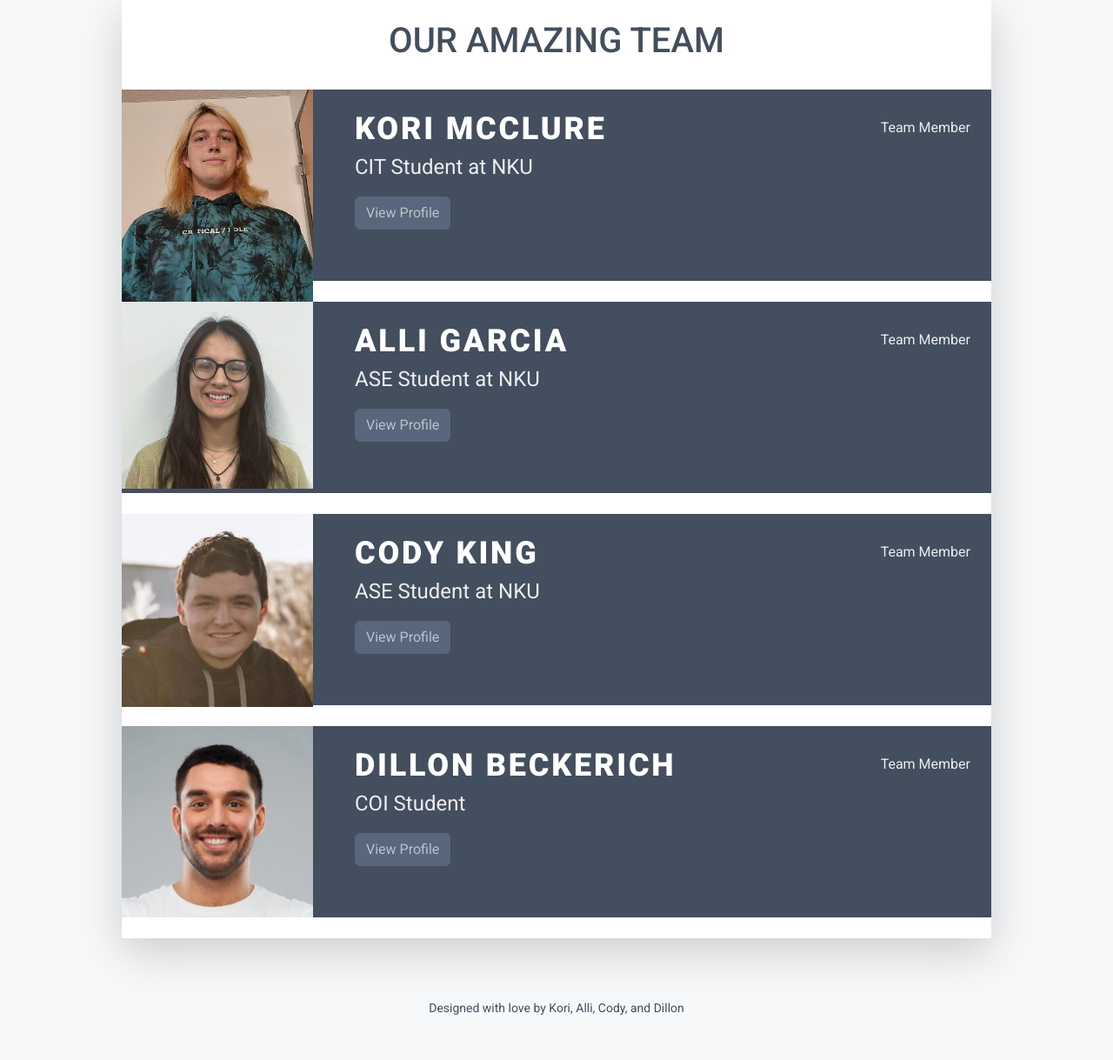
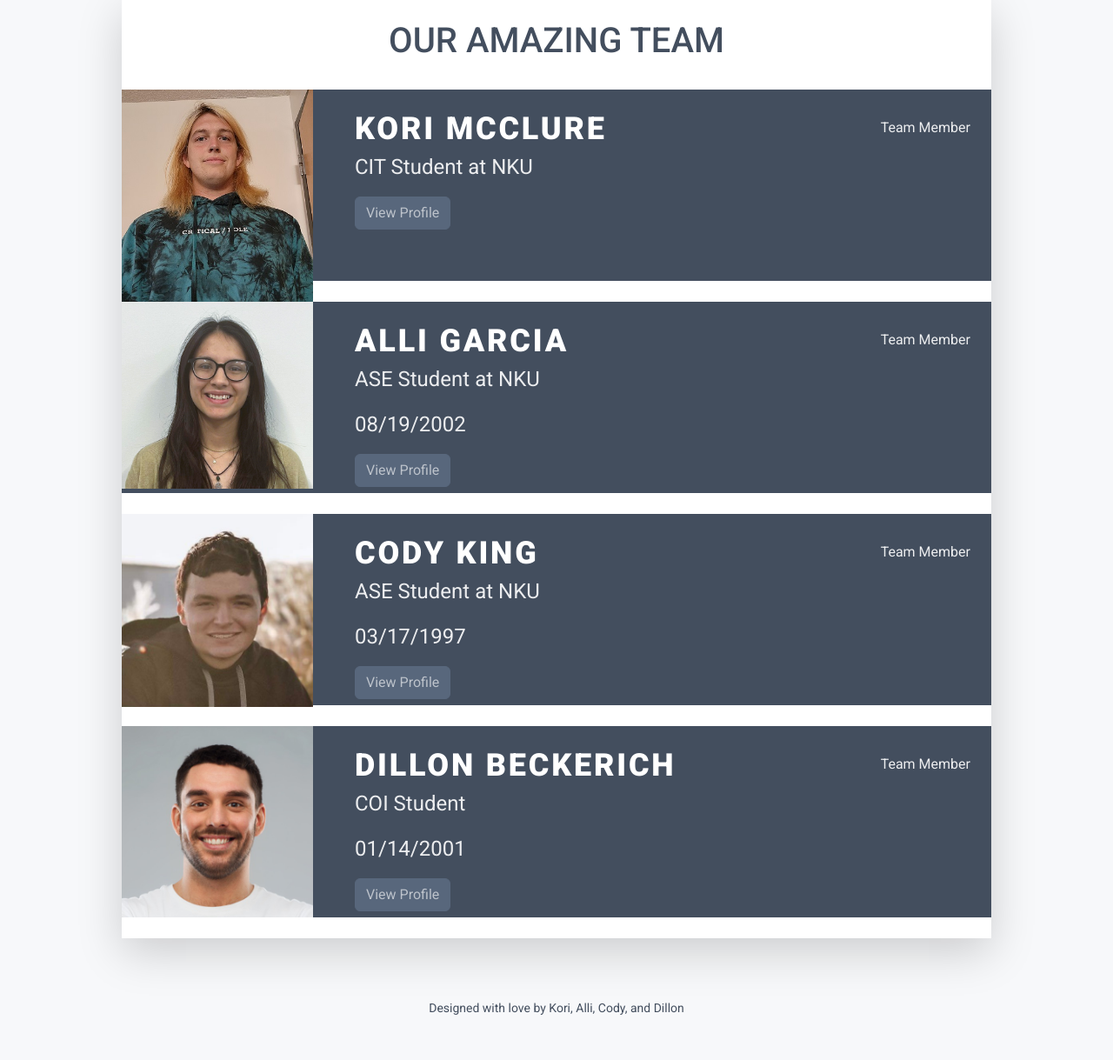
Before and after one commit to Alli-Garcia/ASE230-Team-website, a PHP site: page / in a window 1280 px wide. Shown: the part 31-1250 px from the top of the page at 87% size. Run offline with PHP 8.4, Linux system fonts and the light colour scheme; some libraries are stand-ins or nearby versions.

Commit message:
Making more changes

```diff
--- a/Alli_Garcia/02/index.php
+++ b/Alli_Garcia/02/index.php
@@ -79,6 +79,7 @@ $team = [
                                  <div class="primary-info col-auto">
                                      <h1 class="name mt-0 mb-1 text-white text-uppercase text-uppercase">' . $team[$i]['name'] . '</h1><!--//name line-->
                                      <div class="title mb-3">' . $team[$i]['role'] . '</div><!--//role line-->
+                                     <div class="title mb-3">' . $team[$i]['birthday'] . '</div>
                                      <a href=detail.php?index=' . $i . ' class="btn btn-secondary">' . $team[$i]['profile'] . '</a><!--//Link the index page to the detail page using a different GET value for each person-->
                                  </div><!--//primary-info-->
                                  <div class="secondary-info col-auto mt-2">' . $team[$i]['secondaryInfo'] . '</div><!--//secondary-info-->
```
